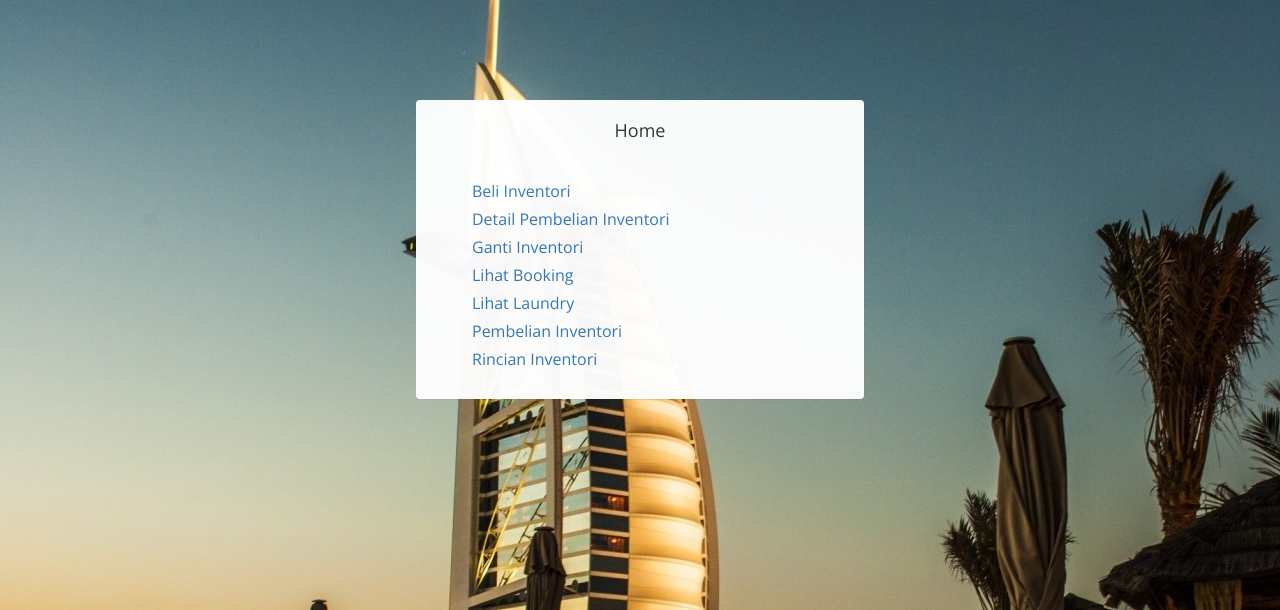
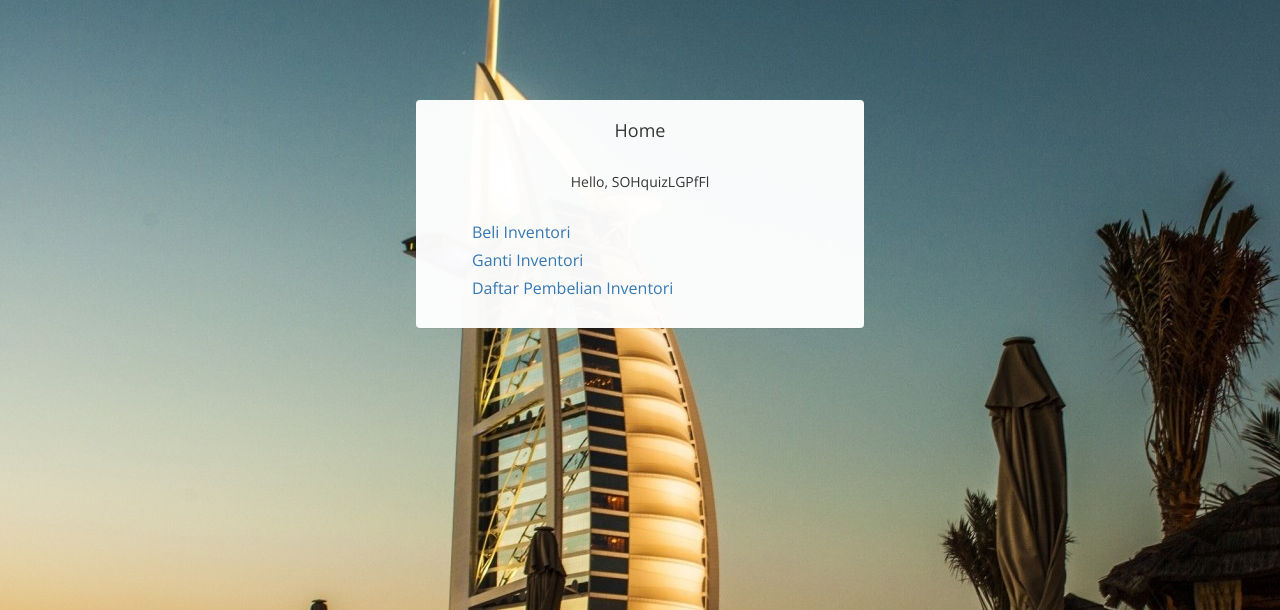
Before and after one commit to grgp/basdat-tk, a PHP site: page / in a window 1280 px wide. Shown: the part 50-660 px from the top of the page. Run offline with PHP 8.4, Linux system fonts and the light colour scheme; a user stored in the database is signed in; some libraries are stand-ins or nearby versions; some web fonts are replaced.

Commit message:
Changed login a bit to include name in session, changed index.php to only show available options for each role, changed all php files' navbar to redirect to index.php

```diff
--- a/index.php
+++ b/index.php
@@ -47,16 +47,22 @@
 
 			<div class="panel" style="margin:auto;margin-top:150px;width:35%;opacity:.97">
 				<div class="panel-heading" style="text-align:center"><h4>Home</h4></div>
-
+                <div class="panel-heading" style="text-align:center">
+                <?php
+                    echo 'Hello, ';
+                    echo $_SESSION["name"];
+                ?>
+                </div>
 				<div class="panel-body">
 					<ul class="" style="list-style-type: none; font-size: 16px; line-height: 28px;">
-						<li><a href="beli-inventori.php">Beli Inventori</a></li>
-						<li><a href="detail-pembelian-inventori.php">Detail Pembelian Inventori</a></li>
-						<li><a href="ganti-inventori.php">Ganti Inventori</a></li>
-						<li><a href="lihat-booking.php">Lihat Booking</a></li>
-						<li><a href="lihat-laundry.php">Lihat Laundry</a></li>
-						<li><a href="pembelian-inventori.php">Pembelian Inventori</a></li>
-						<li><a href="rincian-inventori.php">Rincian Inventori</a></li>
+						<?php
+                        if($_SESSION["role"] == "IN") echo '<li><a href="beli-inventori.php">Beli Inventori</a></li>';
+						if($_SESSION["role"] == "IN") echo '<li><a href="ganti-inventori.php">Ganti Inventori</a></li>';
+						if($_SESSION["role"] == "MG") echo '<li><a href="lihat-booking.php">Lihat Booking</a></li>';
+						if($_SESSION["role"] == "MG" || $_SESSION["role"] == "LA") echo '<li><a href="lihat-laundry.php">Lihat Laundry</a></li>';
+						if($_SESSION["role"] == "MG" || $_SESSION["role"] == "IN") echo '<li><a href="pembelian-inventori.php">Daftar Pembelian Inventori</a></li>';
+						//<li><a href="rincian-inventori.php">Rincian Inventori</a></li>
+                        ?>
 					</ul>
 				</div>
 			</div>
--- a/lihat-booking.php
+++ b/lihat-booking.php
@@ -5,8 +5,8 @@
       header("Location: login.php");
   }
   else {
-      if($_SESSION["role"] != "MG" && $_SESSION["role"] != "IN") {
-          header("Location: lihat-laundry.php"); //anggap ke home
+      if($_SESSION["role"] != "MG") {
+          header("Location: index.php"); //anggap ke home
       }
   }
 
--- a/lihat-inventori.php
+++ b/lihat-inventori.php
@@ -23,7 +23,7 @@
 						<span class="icon-bar"></span>
 						<span class="icon-bar"></span>
 					</button>
-					<a class="navbar-brand" href="#">SILUTEL</a>
+					<a class="navbar-brand" href="index.php">SILUTEL</a>
 				</div>
 
 				<div class="collapse navbar-collapse" id="bs-example-navbar-collapse-1">
--- a/lihat-laundry.php
+++ b/lihat-laundry.php
@@ -19,7 +19,7 @@
 						<span class="icon-bar"></span>
 						<span class="icon-bar"></span>
 					</button>
-					<a class="navbar-brand" href="#">SILUTEL</a>
+					<a class="navbar-brand" href="index.php">SILUTEL</a>
 				</div>
 
 				<div class="collapse navbar-collapse" id="bs-example-navbar-collapse-1">
--- a/login.php
+++ b/login.php
@@ -16,6 +16,7 @@
 				$result = queryDB("SELECT * FROM silutel.user WHERE Email='$user'");
 				$row = pg_fetch_row($result);
 				$_SESSION["role"] = $row[4];
+                $_SESSION["name"] = $row[1];
 				pindahPage($_SESSION["role"]);
 			}else{
 				$resp = "Password Tidak Valid!";
--- a/rincian-inventori.php
+++ b/rincian-inventori.php
@@ -26,7 +26,7 @@
 						<span class="icon-bar"></span>
 						<span class="icon-bar"></span>
 					</button>
-					<a class="navbar-brand" href="#">SILUTEL</a>
+					<a class="navbar-brand" href="index.php">SILUTEL</a>
 				</div>
 
 				<div class="collapse navbar-collapse" id="bs-example-navbar-collapse-1">
```
